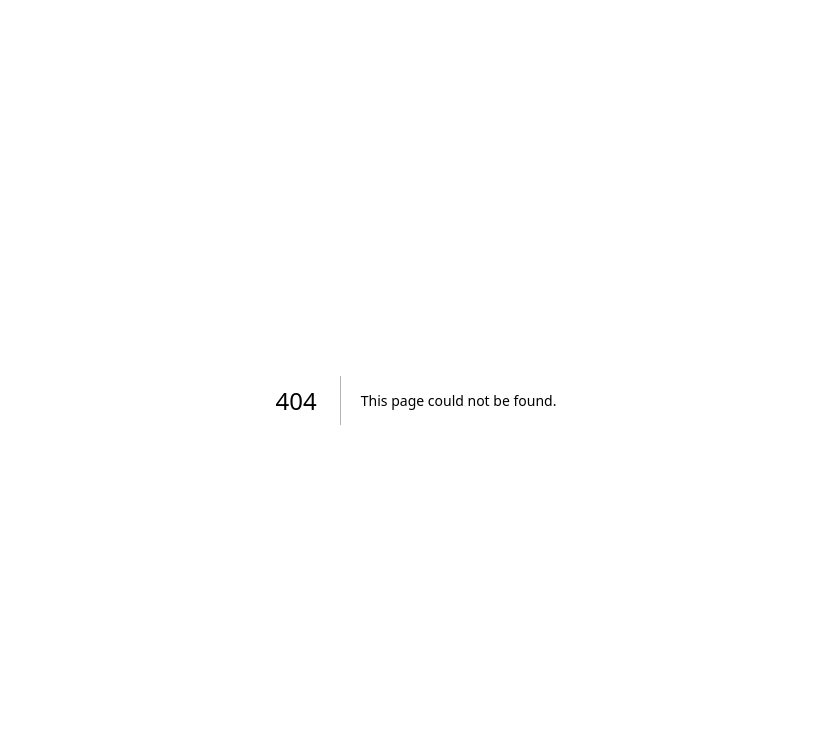
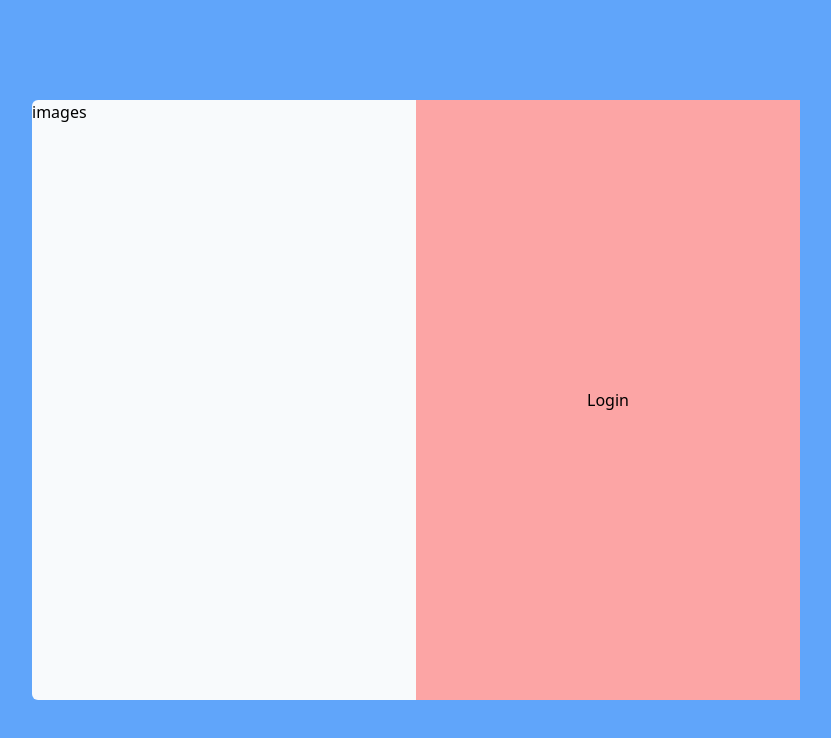
Before and after one commit to owusuvictorjnr/NextAuth-Logins, a Next.js app: page /login in a window 1280 px wide. Before the commit this address had no page. Shown: the top 738 px of the page, without its empty margins (224-1055 px from the left). Built offline with nearby package versions, Linux system fonts and the light colour scheme.

Commit message:
Featured: Login Page

```diff
--- /dev/null
+++ b/pages/login.js
@@ -0,0 +1,16 @@
+import Head from 'next/head';
+import React from 'react';
+import Layout from '../components/Layout';
+
+const Login = () => {
+  return (
+    <Layout>
+      <Head>
+        <title>Login</title>
+      </Head>
+      <h1>Login</h1>
+    </Layout>
+  );
+};
+
+export default Login;
```
